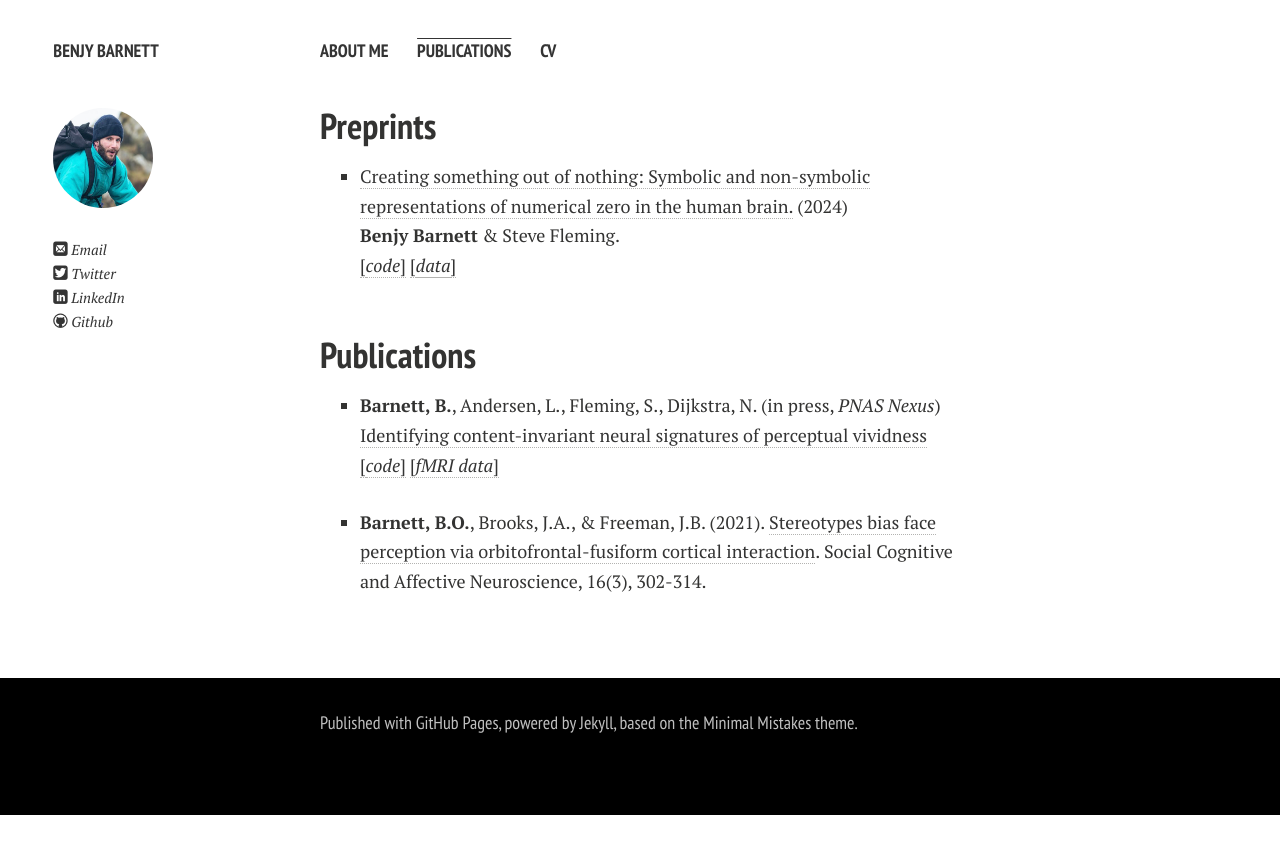
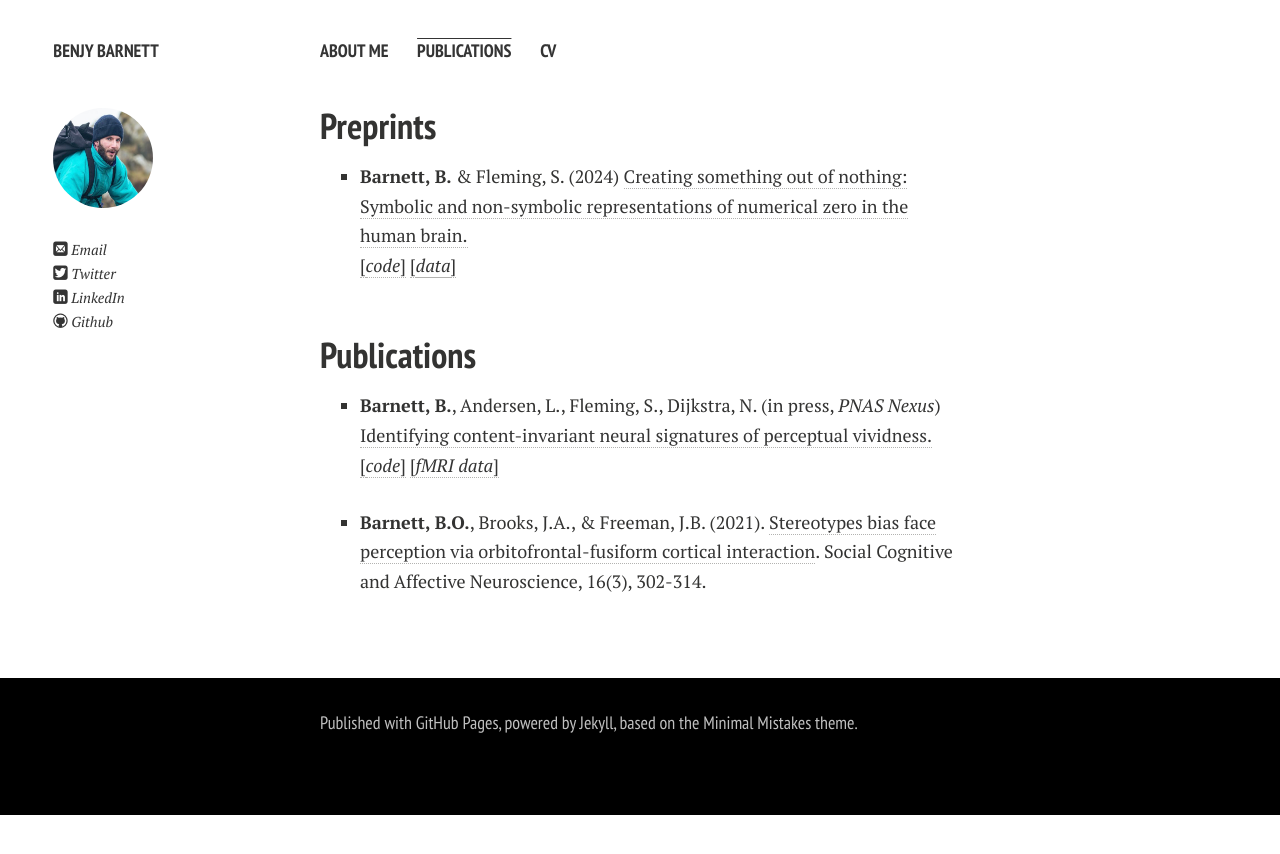
Before and after one commit to benjybarnett/benjybarnett.github.io, a Jekyll site: the page built from publications.md, in a window 1280 px wide. Shown: the top 854 px of the page. Built offline with Jekyll 4.4.1, drawn with Linux system fonts in a browser that asks for light colours; nearby versions of some CDN libraries; comment, search, counter and statistics services are not loaded; a style sheet for code colours, icons or effects is not loaded.

Commit message:
Update publications.md

```diff
--- a/publications.md
+++ b/publications.md
@@ -6,7 +6,7 @@ title: Publications
 
 ## Preprints
 
-- [Creating something out of nothing: Symbolic and non-symbolic representations of numerical zero in the human brain.](https://www.biorxiv.org/content/10.1101/2024.01.30.577906v1) (2024)<br> **Benjy Barnett** & Steve Fleming.<br>
+- **Barnett, B.** & Fleming, S. (2024) [Creating something out of nothing: Symbolic and non-symbolic representations of numerical zero in the human brain.](https://www.biorxiv.org/content/10.1101/2024.01.30.577906v1) <br>
 [[*code*]](https://github.com/benjybarnett/ZeroMEG) [[*data*]](https://osf.io/vr7qp/)
 
 
@@ -14,7 +14,7 @@ title: Publications
 
 ## Publications
 
-- **Barnett, B.**, Andersen, L., Fleming, S., Dijkstra, N. (in press, *PNAS Nexus*) [Identifying content-invariant neural signatures of perceptual vividness](https://www.biorxiv.org/content/10.1101/2022.11.30.518510v3) <br>
+- **Barnett, B.**, Andersen, L., Fleming, S., Dijkstra, N. (in press, *PNAS Nexus*) [Identifying content-invariant neural signatures of perceptual vividness.](https://www.biorxiv.org/content/10.1101/2022.11.30.518510v3) <br>
 [[*code*]](https://github.com/benjybarnett/abstract-awareness) [[*fMRI data*]](https://data.ru.nl/collections/di/dccn/DSC_3018030.03_435?0)
 
 
```
